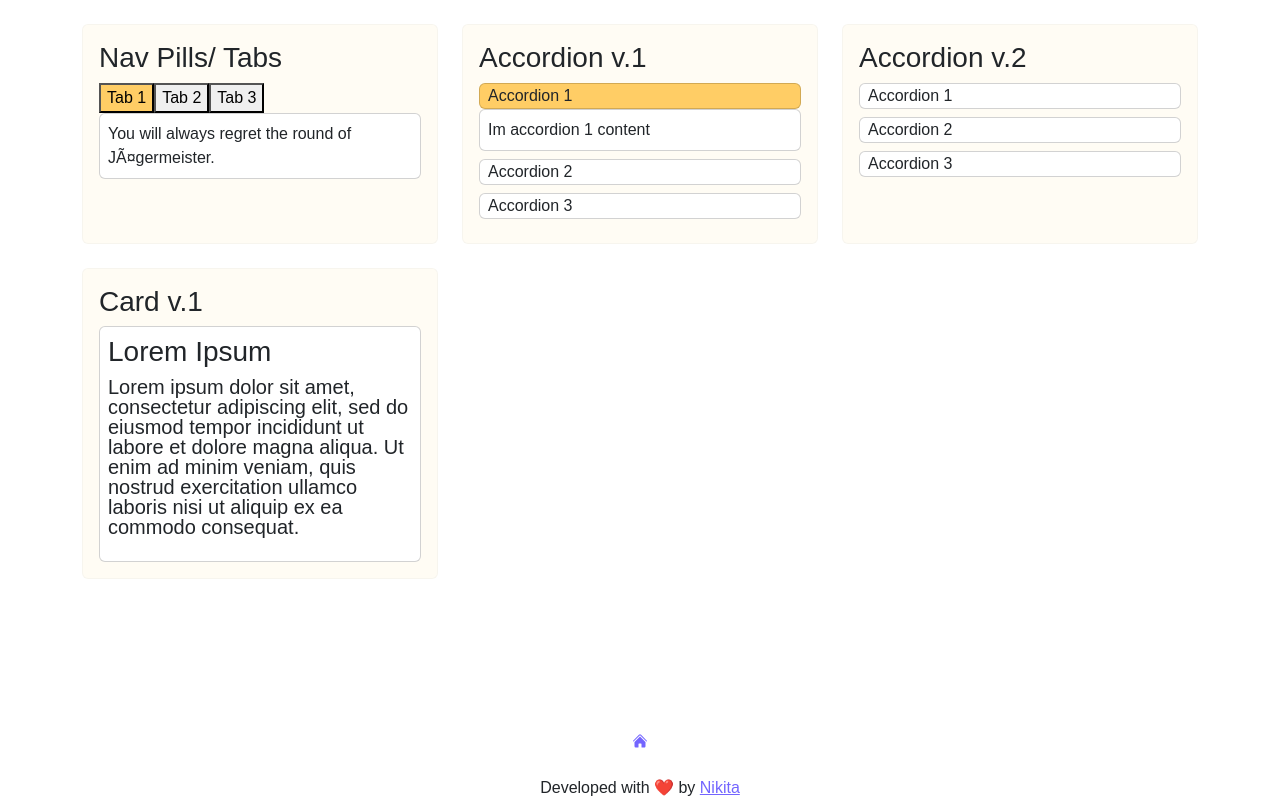
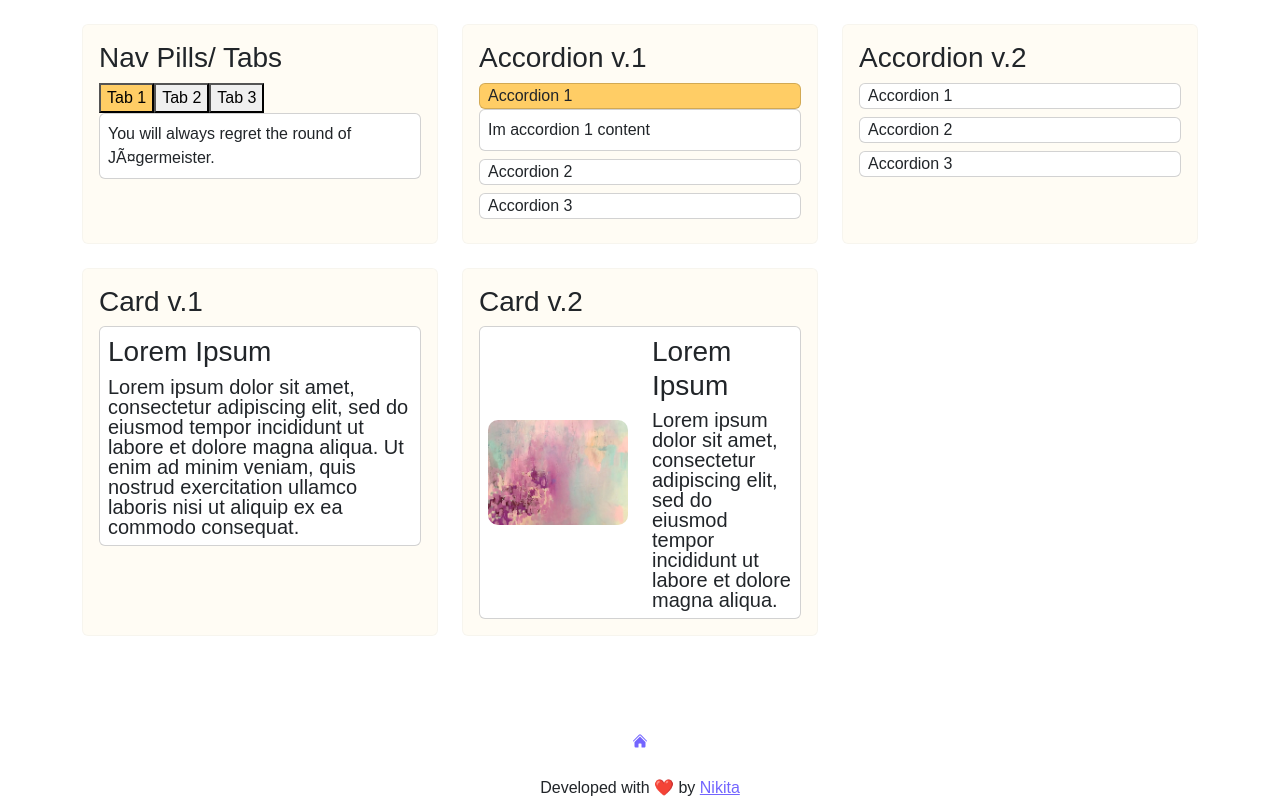
Before and after one commit to iamnikitamallya/react-ui-components, a React (Create React App) app: page /components in a window 1280 px wide. Built offline with nearby package versions, Linux system fonts and the light colour scheme; a web font is replaced by a local one.

Commit message:
Adding card v2 component

```diff
--- a/src/App.css
+++ b/src/App.css
@@ -67,3 +67,7 @@ button.active {
 .cursor {
   cursor: pointer;
 }
+
+p {
+  margin-bottom: 0px !important;
+}
--- a/src/assets/style/custom.scss
+++ b/src/assets/style/custom.scss
@@ -6,6 +6,13 @@
   }
   &.active {
     background-color: #ffcd65;
+  }
+  .imgbox {
+    img {
+      object-fit: cover;
+      height: 100%;
+      border-radius: 10px;
+    }
   }
 }
 
--- /dev/null
+++ b/src/components/CardV2.js
@@ -0,0 +1,23 @@
+import React from "react";
+import card from "../assets/img/card.jpg"
+
+export default function CardV2() {
+  return (
+    <>
+      <div className="card p-2">
+        <div className="row imgbox align-items-center">
+          <div className="col-md-6">
+            <img src={card} alt="" className="img-fluid" />
+          </div>
+          <div className="col-md-6">
+            <h3>Lorem Ipsum</h3>
+            <p>
+              Lorem ipsum dolor sit amet, consectetur adipiscing elit, sed do
+              eiusmod tempor incididunt ut labore et dolore magna aliqua.
+            </p>
+          </div>
+        </div>
+      </div>
+    </>
+  );
+}
--- a/src/pages/Components.js
+++ b/src/pages/Components.js
@@ -3,6 +3,7 @@ import NavPills from "../components/NavPills";
 import Accordion from "../components/Accordion";
 import AccordionV2 from "../components/AccordionV2";
 import CardV1 from "../components/CardV1";
+import CardV2 from "../components/CardV2";
 
 export default function Components() {
   const UIComponents = [
@@ -22,6 +23,10 @@ export default function Components() {
       title: "Card v.1",
       components: <CardV1 />,
     },
+    {
+      title: "Card v.2",
+      components: <CardV2 />,
+    },
   ];
   return (
     <div className="container pt-4 pb-4 components">
--- a/src/pages/Home.js
+++ b/src/pages/Home.js
@@ -7,7 +7,7 @@ export default function Home() {
       <div className="container h-100vh d-flex align-items-center justify-content-center">
         <div className="text-center">
           <h2>Hello and welcome to React UI Components!</h2>
-          <p>
+          <p style={{paddingBottom: '10px'}}>
             This initiative aims to compile the most commonly used React UI
             components that are beneficial for nearly all web projects developed
             with React.
```
Also changed, not shown: src/assets/img/card.jpg (added).
